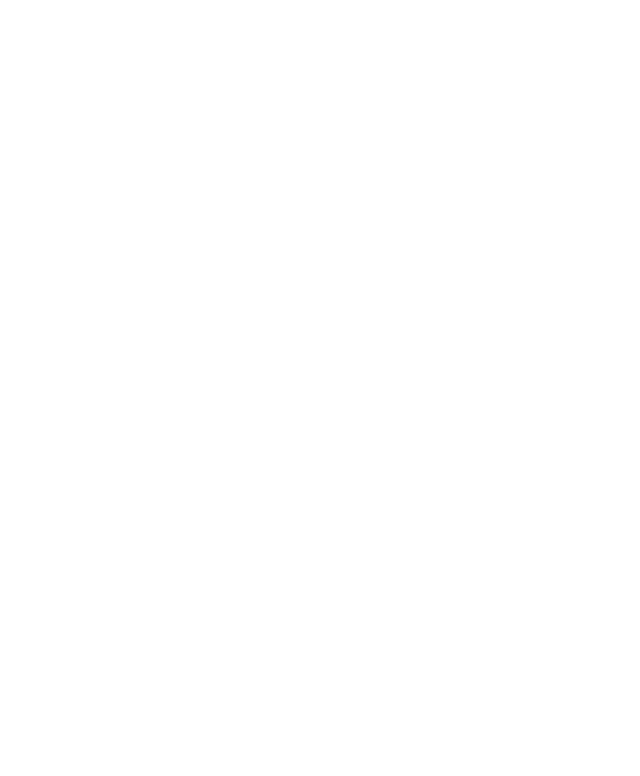
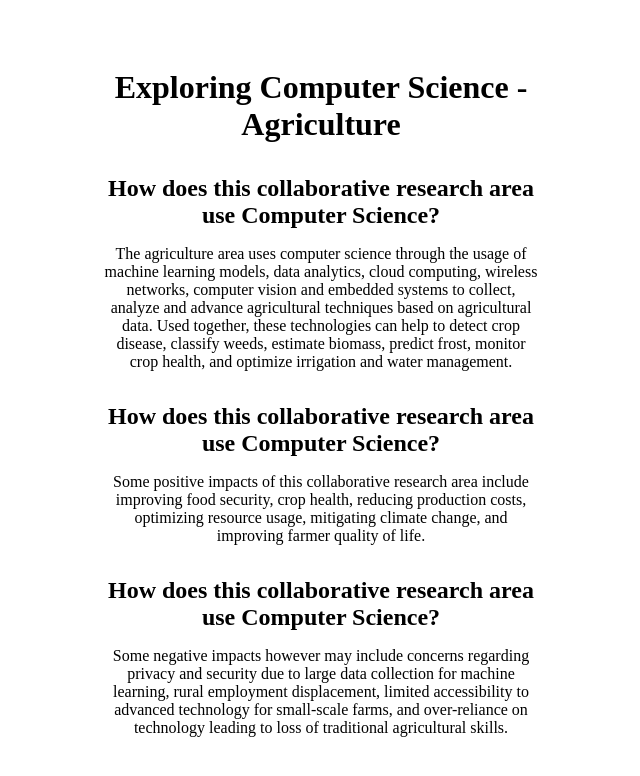
Before and after one commit to DanPlus6/ICS4U1-UA1P1, a plain HTML site: page agriculture.html in a window 1280 px wide. Shown: the whole page, without its empty margins (319-959 px from the left). Drawn offline with Linux system fonts and the light colour scheme.

Commit message:
Filled in information for agriculture page

```diff
--- a/agriculture.html
+++ b/agriculture.html
@@ -9,6 +9,38 @@
     <title>Agriculture & Farming</title>
 </head>
 <body>
+    <div class="content">
+        <h1>Exploring Computer Science - Agriculture</h1>
 
+        <div class="section">
+            <h2>How does this collaborative research area use Computer Science?</h2>
+            <p>
+                The agriculture area uses computer science through the usage of machine learning models, data analytics,
+                cloud computing, wireless networks, computer vision and embedded systems to collect, analyze and advance
+                agricultural techniques based on agricultural data. Used together, these technologies can help to detect
+                crop disease, classify weeds, estimate biomass, predict frost, monitor crop health, and optimize irrigation
+                and water management.
+            </p>
+        </div>
+
+        <div class="section">
+            <h2>How does this collaborative research area use Computer Science?</h2>
+            <p>
+                Some positive impacts of this collaborative research area include improving food security, crop health,
+                reducing production costs, optimizing resource usage, mitigating climate change, and improving farmer
+                quality of life.
+            </p>
+        </div>
+
+        <div class="section">
+            <h2>How does this collaborative research area use Computer Science?</h2>
+            <p>
+                Some negative impacts however may include concerns regarding privacy and security due to large data
+                collection for machine learning, rural employment displacement, limited accessibility to advanced
+                technology for small-scale farms, and over-reliance on technology leading to loss of traditional
+                agricultural skills.
+            </p>
+        </div>
+    </div>
 </body>
 </html>
```
